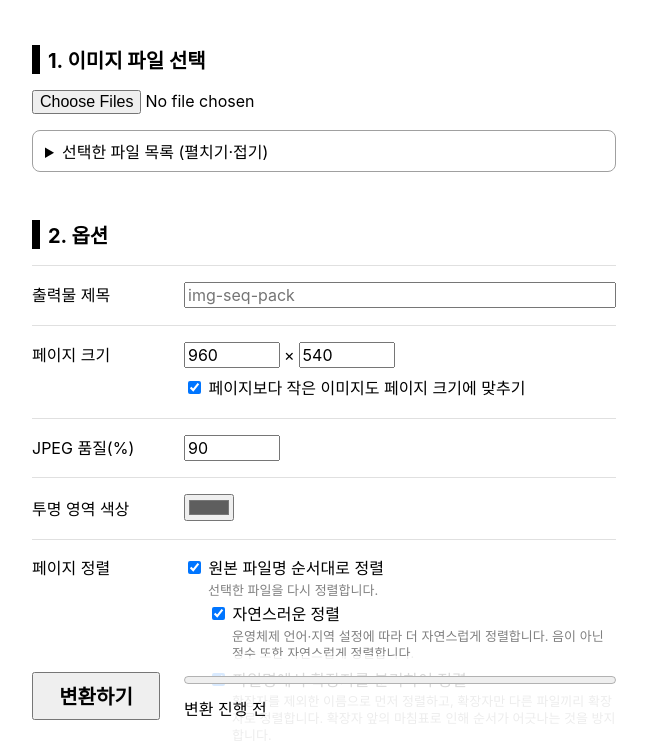
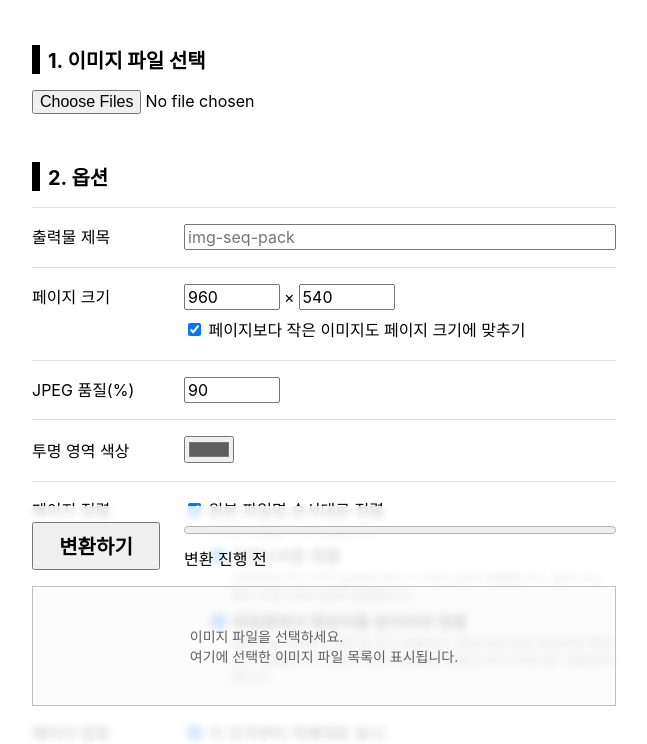
Before and after one commit to yejunian/img-seq-pack, a website built with Vite: page index.html in a window 1280 px wide. Shown: the part 56-800 px from the top of the page, without its empty margins (316-963 px from the left). Built offline with nearby package versions, Linux system fonts and the light colour scheme.

Commit message:
Design: Place the file list at the bottom

```diff
--- a/index.html
+++ b/index.html
@@ -13,10 +13,6 @@
 
     <h2>1. 이미지 파일 선택</h2>
     <input type="file" name="files" accept="image/jpeg,image/png,image/gif,image/webp,image/avif,image/svg+xml,image/targa" multiple required />
-    <details id="file-list">
-      <summary>선택한 파일 목록 (펼치기·접기)</summary>
-      <ol></ol>
-    </details>
 
     <h2>2. 옵션</h2>
     <ul class="options">
@@ -178,6 +174,7 @@
     </ul>
 
     <h2>3. 변환</h2>
+    <section class="sticky-bottom">
       <ul class="pack">
         <li class="pack-button-container">
           <button type="button" id="button-pack">변환하기</button>
@@ -188,6 +185,9 @@
           <div id="pack-description">변환 진행 전</div>
         </li>
       </ul>
+
+      <ol id="file-list"></ol>
+    </section>
 
     <footer>
       <ul>
--- a/src/dom/updateSelectedFileList.ts
+++ b/src/dom/updateSelectedFileList.ts
@@ -3,7 +3,7 @@ import strictQuerySelector from './strictQuerySelector'
 function updateSelectedFileList(files?: FileList | null): void {
   const olElement = strictQuerySelector<HTMLOListElement>(
     document,
-    '#file-list ol'
+    '#file-list'
   )
 
   if (!files || files.length === 0) {
--- a/src/index.css
+++ b/src/index.css
@@ -42,7 +42,7 @@ body {
 h1 {
   margin: 3rem 0 1rem;
 
-  font-size: 24px;
+  font-size: 1.5rem;
   font-weight: 400;
 }
 
@@ -51,7 +51,7 @@ h2 {
   border-left: 0.5rem solid black;
   padding-left: 0.5rem;
 
-  font-size: 20px;
+  font-size: 1.25rem;
 }
 
 ul {
@@ -59,40 +59,6 @@ ul {
   padding-left: 0;
 
   list-style: none;
-}
-
-#file-list {
-  margin-top: 1rem;
-  border: 1px solid #a0a0a0;
-  border-radius: 0.5rem;
-}
-
-#file-list summary {
-  padding: 0.5rem 0.75rem;
-}
-
-#file-list ol {
-  margin: 0;
-  border-top: 1px solid #a0a0a0;
-  padding: 0.5rem 0.75rem 0.5rem 4rem;
-  height: max(15vh, 100px);
-
-  overflow-y: auto;
-}
-
-#file-list li {
-  font-family: Menlo, 'Cascadia Mono', 'Cascadia Code', Consolas, 'Courier New',
-    Courier, system-ui, monospace;
-  font-size: 0.875rem;
-}
-
-#file-list ol:empty {
-  padding: 0.5rem 0.75rem 0.5rem 2rem;
-  list-style: none;
-}
-
-#file-list ol:empty::before {
-  content: '❗️ 파일을 선택하세요.';
 }
 
 .options {
@@ -168,16 +134,19 @@ ul {
   max-width: 100%;
 }
 
-.pack {
+.sticky-bottom {
   position: sticky;
   bottom: 0;
 
+  margin: -1rem -1.5rem -1.5rem;
+  padding: 1rem 1.5rem 1.5rem;
+  background-color: rgba(255, 255, 255, 0.75);
+  backdrop-filter: blur(0.25rem);
+}
+
+.pack {
   display: flex;
   gap: 1.5rem;
-
-  margin: -1rem 0 -1.5rem;
-  padding: 1rem 0 1.5rem;
-  background-color: rgba(255, 255, 255, 0.85);
 }
 
 .pack-button-container {
@@ -205,6 +174,34 @@ ul {
   width: 100%;
 }
 
+#file-list {
+  margin-top: 1rem;
+  border: 1px solid #c0c0c0;
+  padding: 0.5rem 1rem;
+  height: 15vh;
+  background-color: rgba(128, 128, 128, 0.03125);
+
+  list-style: decimal inside;
+
+  color: #606060;
+  font-size: 0.875rem;
+
+  overflow-y: auto;
+}
+
+#file-list:empty {
+  display: flex;
+  align-items: center;
+  justify-content: center;
+
+  list-style: none;
+}
+
+#file-list:empty::before {
+  content: '이미지 파일을 선택하세요.\a여기에 선택한 이미지 파일 목록이 표시됩니다.';
+  white-space: pre;
+}
+
 footer {
   margin-top: 3rem;
   padding-bottom: 1.5rem;
```
Lines whose indentation alone changed are shown as unchanged.
